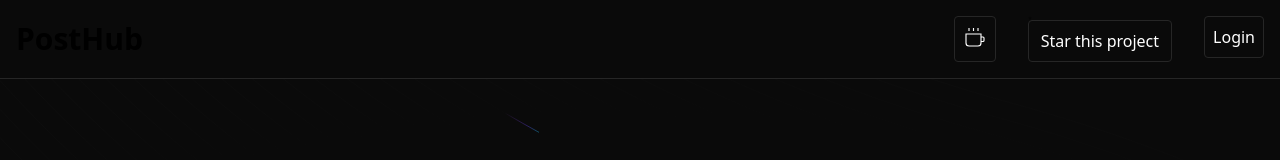
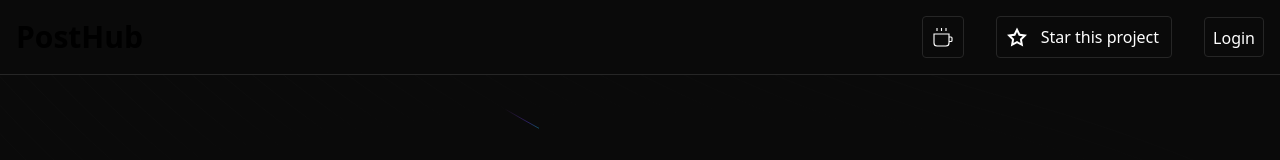
Before and after one commit to ArujGarg/PostHub, a React (Vite) app in the folder frontend/: page / in a window 1280 px wide. Shown: the top 160 px of the page. Built offline with nearby package versions, Linux system fonts and the light colour scheme.

Commit message:
landing page done

```diff
--- a/frontend/components/Navbar.tsx
+++ b/frontend/components/Navbar.tsx
@@ -5,20 +5,22 @@ export const Navbar = () => {
                 <span className="self-center text-3xl font-semibold whitespace-nowrap dark:text-white">
                     PostHub
                 </span>
-            <div className="hidden w-full md:block md:w-auto " id="navbar-default">
-            <ul className="font-medium flex flex-col p-4 md:p-0 mt-4 border rounded-lg bg-neutral-950 md:flex-row md:space-x-8 rtl:space-x-reverse md:mt-0 md:border-0  md:bg-neutral-950">
-                <div className="border-1 px-2 border-neutral-800 cursor-pointer hover:bg-violet-600 rounded-sm">
-                <svg className="mt-2" width="24px" height="24px" viewBox="0 0 64 64" xmlns="http://www.w3.org/2000/svg" fill="none" stroke="#FFFFFF" strokeWidth={3}>
+            <div className="hidden w-full md:block md:w-auto  " id="navbar-default">
+            <ul className="font-medium flex flex-row p-4 md:p-0 mt-4 border rounded-lg bg-neutral-950  md:space-x-8 rtl:space-x-reverse md:mt-0 md:border-0 items-center ">
+                    <div className="border-1 px-2 border-neutral-800 cursor-pointer  hover:bg-gradient-to-r from-indigo-500 to-purple-500 rounded-sm">
+                        <svg className="my-2" width="24px" height="24px" viewBox="0 0 64 64" xmlns="http://www.w3.org/2000/svg" fill="none" stroke="#FFFFFF" strokeWidth={3}>
                         <path d="M8 24h40v24a8 8 0 0 1-8 8H16a8 8 0 0 1-8-8V24z"/><line x1="28" y1="16" x2="28" y2="8"/><line x1="16" y1="16" x2="16" y2="8"/><line x1="40" y1="16" x2="40" y2="8"/>
                         <path d="M48 44h5.42A2.59 2.59 0 0 0 56 41.42v-6.84A2.59 2.59 0 0 0 53.42 32H48"/>
                         </svg>
                     </div>
                     <div>
-                    <svg fill="#000000" width="4px" height="4px" stroke="FFFFFF" viewBox="-2 -2.5 24 24" xmlns="http://www.w3.org/2000/svg" preserveAspectRatio="xMinYMin" className="jam jam-star"><path d='M10 13.554l3.517 1.85-.672-3.917 2.846-2.774-3.932-.571L10 4.579 8.241 8.142l-3.932.571 2.846 2.774-.672 3.916L10 13.554zm0 2.26L3.827 19.06l1.179-6.875L.01 7.317l6.902-1.003L10 .06l3.087 6.254 6.902 1.003-4.995 4.868 1.18 6.875L10 15.814z'/></svg>
-                    <a href="#" className="block py-2 px-3 text-gray-900 rounded-sm md:hover:bg-violet-600  md:border-1  p-2 text-white  bg-transparent border-neutral-800">Star this project</a>
+                        <div className=" md:border-1  border-neutral-800 flex flex-row items-center rounded-sm  hover:bg-gradient-to-r from-indigo-500 to-purple-500 ">
+                            <svg fill="#FFFFFF" width="24px" height="24px" stroke="FFFFFF" viewBox="-2 -2.5 24 24" strokeWidth={1} xmlns="http://www.w3.org/2000/svg" preserveAspectRatio="xMinYMin" className="jam jam-star ml-2"><path d='M10 13.554l3.517 1.85-.672-3.917 2.846-2.774-3.932-.571L10 4.579 8.241 8.142l-3.932.571 2.846 2.774-.672 3.916L10 13.554zm0 2.26L3.827 19.06l1.179-6.875L.01 7.317l6.902-1.003L10 .06l3.087 6.254 6.902 1.003-4.995 4.868 1.18 6.875L10 15.814z'/></svg>
+                            <a href="#" className="block py-2 px-3 text-gray-900 p-2 text-white  bg-transparent">Star this project</a>
+                        </div>
                     </div>
                     <div>
-                <a href="#" className="block py-2 px-3 text-gray-900 rounded-sm  md:hover:bg-violet-600   md:border-1 md:p-2 text-white bg-transparent border-neutral-800">Login</a>
+                        <a href="#" className="block py-2 px-3 h-10 text-gray-900 rounded-sm   hover:bg-gradient-to-r from-indigo-500 to-purple-500  md:border-1 md:p-2 text-white bg-transparent border-neutral-800">Login</a>
                     </div>
             </ul>
             </div>
```
Lines whose indentation alone changed are shown as unchanged.
